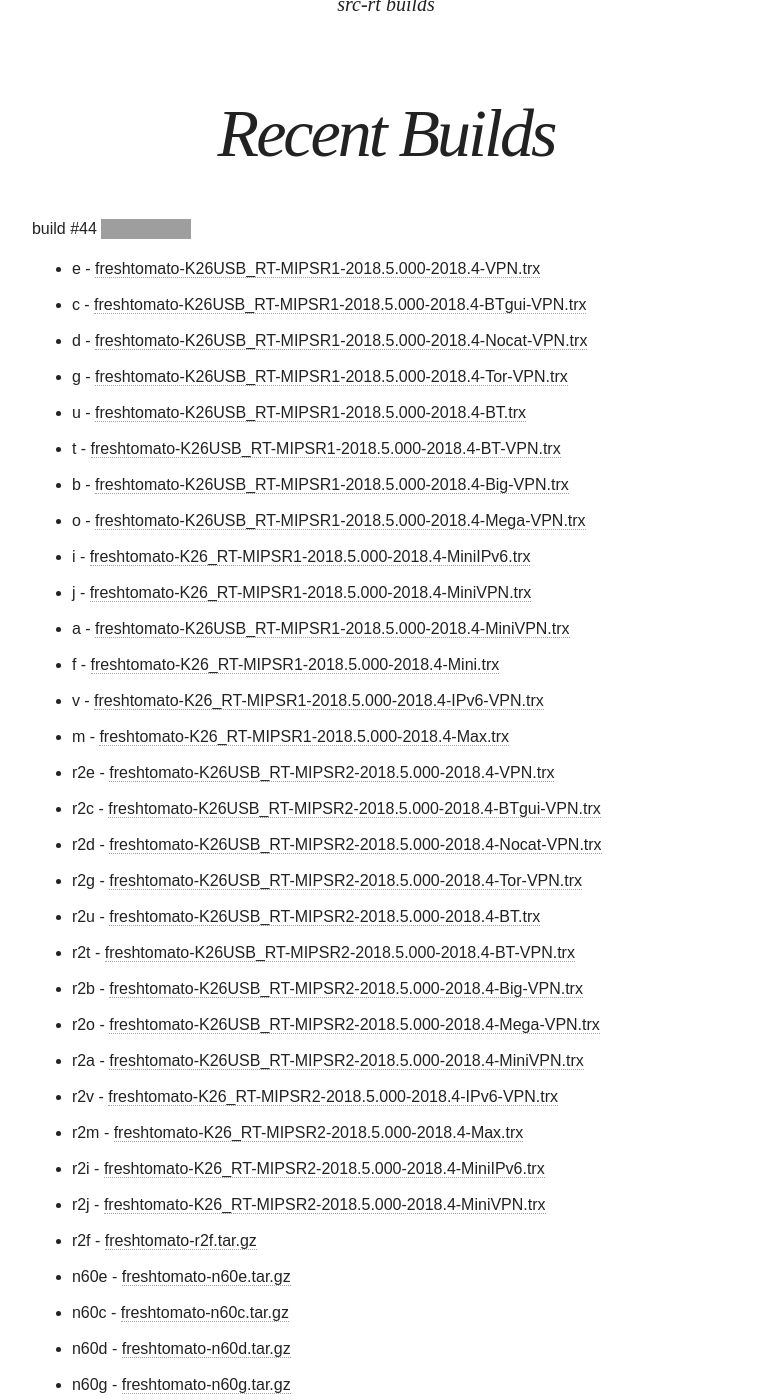
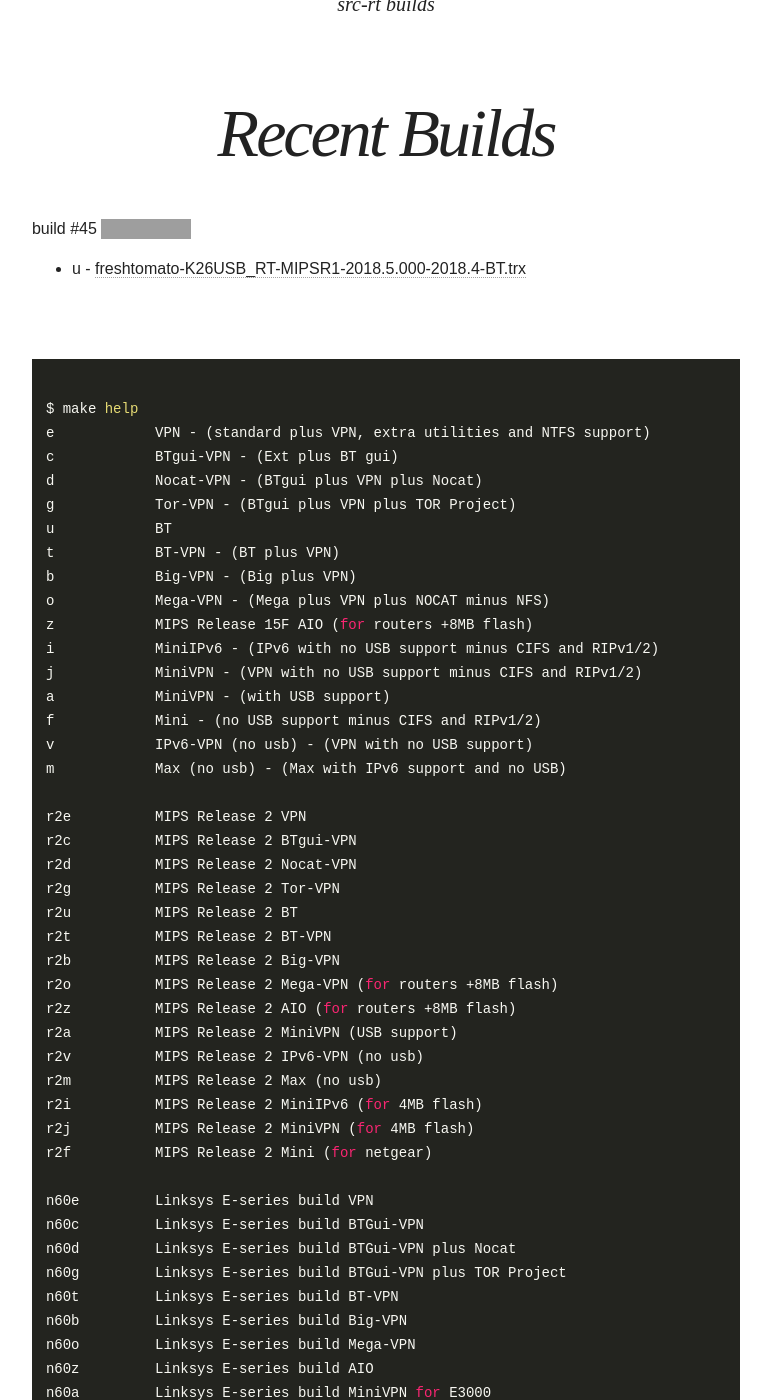
Before and after one commit to oglopss/freshtomato-mips-ci-jekyll, a Jekyll site: the page built from index.html, in a window 1280 px wide and 1400 px high, scrolled down 379 px. Shown: the whole window, without its empty margins (254-1025 px from the left). Built offline with Jekyll 4.4.1, drawn with Linux system fonts in a browser that asks for light colours; nearby versions of some CDN libraries; some of the changed text lies outside the part shown; grey boxes are pictures that could not be loaded.

Commit message:
Travis build 45 u pushed to gh-pages

```diff
--- a/_data/ss.yml
+++ b/_data/ss.yml
@@ -1,45 +1,3 @@
-build: 44
+build: 45
 files:
-  - 0001 e freshtomato-K26USB_RT-MIPSR1-2018.5.000-2018.4-VPN.trx
-  - 0003 d freshtomato-K26USB_RT-MIPSR1-2018.5.000-2018.4-Nocat-VPN.trx
   - 0005 u freshtomato-K26USB_RT-MIPSR1-2018.5.000-2018.4-BT.trx
-  - 0002 c freshtomato-K26USB_RT-MIPSR1-2018.5.000-2018.4-BTgui-VPN.trx
-  - 0004 g freshtomato-K26USB_RT-MIPSR1-2018.5.000-2018.4-Tor-VPN.trx
-  - 0010 i freshtomato-K26_RT-MIPSR1-2018.5.000-2018.4-MiniIPv6.trx
-  - 0007 b freshtomato-K26USB_RT-MIPSR1-2018.5.000-2018.4-Big-VPN.trx
-  - 0006 t freshtomato-K26USB_RT-MIPSR1-2018.5.000-2018.4-BT-VPN.trx
-  - 0008 o freshtomato-K26USB_RT-MIPSR1-2018.5.000-2018.4-Mega-VPN.trx
-  - 0011 j freshtomato-K26_RT-MIPSR1-2018.5.000-2018.4-MiniVPN.trx
-  - 0013 f freshtomato-K26_RT-MIPSR1-2018.5.000-2018.4-Mini.trx
-  - 0012 a freshtomato-K26USB_RT-MIPSR1-2018.5.000-2018.4-MiniVPN.trx
-  - 0014 v freshtomato-K26_RT-MIPSR1-2018.5.000-2018.4-IPv6-VPN.trx
-  - 0015 m freshtomato-K26_RT-MIPSR1-2018.5.000-2018.4-Max.trx
-  - 0016 r2e freshtomato-K26USB_RT-MIPSR2-2018.5.000-2018.4-VPN.trx
-  - 0017 r2c freshtomato-K26USB_RT-MIPSR2-2018.5.000-2018.4-BTgui-VPN.trx
-  - 0018 r2d freshtomato-K26USB_RT-MIPSR2-2018.5.000-2018.4-Nocat-VPN.trx
-  - 0019 r2g freshtomato-K26USB_RT-MIPSR2-2018.5.000-2018.4-Tor-VPN.trx
-  - 0020 r2u freshtomato-K26USB_RT-MIPSR2-2018.5.000-2018.4-BT.trx
-  - 0021 r2t freshtomato-K26USB_RT-MIPSR2-2018.5.000-2018.4-BT-VPN.trx
-  - 0022 r2b freshtomato-K26USB_RT-MIPSR2-2018.5.000-2018.4-Big-VPN.trx
-  - 0025 r2a freshtomato-K26USB_RT-MIPSR2-2018.5.000-2018.4-MiniVPN.trx
-  - 0023 r2o freshtomato-K26USB_RT-MIPSR2-2018.5.000-2018.4-Mega-VPN.trx
-  - 0026 r2v freshtomato-K26_RT-MIPSR2-2018.5.000-2018.4-IPv6-VPN.trx
-  - 0028 r2i freshtomato-K26_RT-MIPSR2-2018.5.000-2018.4-MiniIPv6.trx
-  - 0027 r2m freshtomato-K26_RT-MIPSR2-2018.5.000-2018.4-Max.trx
-  - 0029 r2j freshtomato-K26_RT-MIPSR2-2018.5.000-2018.4-MiniVPN.trx
-  - 0030 r2f freshtomato-r2f.tar.gz
-  - 0031 n60e freshtomato-n60e.tar.gz
-  - 0032 n60c freshtomato-n60c.tar.gz
-  - 0033 n60d freshtomato-n60d.tar.gz
-  - 0034 n60g freshtomato-n60g.tar.gz
-  - 0035 n60t freshtomato-n60t.tar.gz
-  - 0036 n60b freshtomato-n60b.tar.gz
-  - 0039 n60a freshtomato-E3000USB-NVRAM60K_RT-MIPSR2-2018.5.000-2018.4-MiniVPN.bin
-  - 0040 n60k freshtomato-E3000USB-NVRAM60K_RT-MIPSR2-2018.5.000-2018.4-Nocat-MiniVPN.bin
-  - 0037 n60o freshtomato-n60o.tar.gz
-  - 0041 n60v freshtomato-n60v.tar.gz
-  - 0043 r2q3m freshtomato-K26_RT-MIPSR2-2018.5.000-140-q3-Max.trx
-  - 0042 n60m freshtomato-n60m.tar.gz
-  - 0044 r2q3v freshtomato-K26_RT-MIPSR2-2018.5.000-140-q3-IPv6-VPN.trx
-  - 0045 hg32032k freshtomato-K26USB_RT-MIPSR2-2018.5.000-140-hg320-Max.trx
-  - 0046 hg32064k freshtomato-K26USB_RT-MIPSR2-2018.5.000-140-hg320-Max.trx
```
